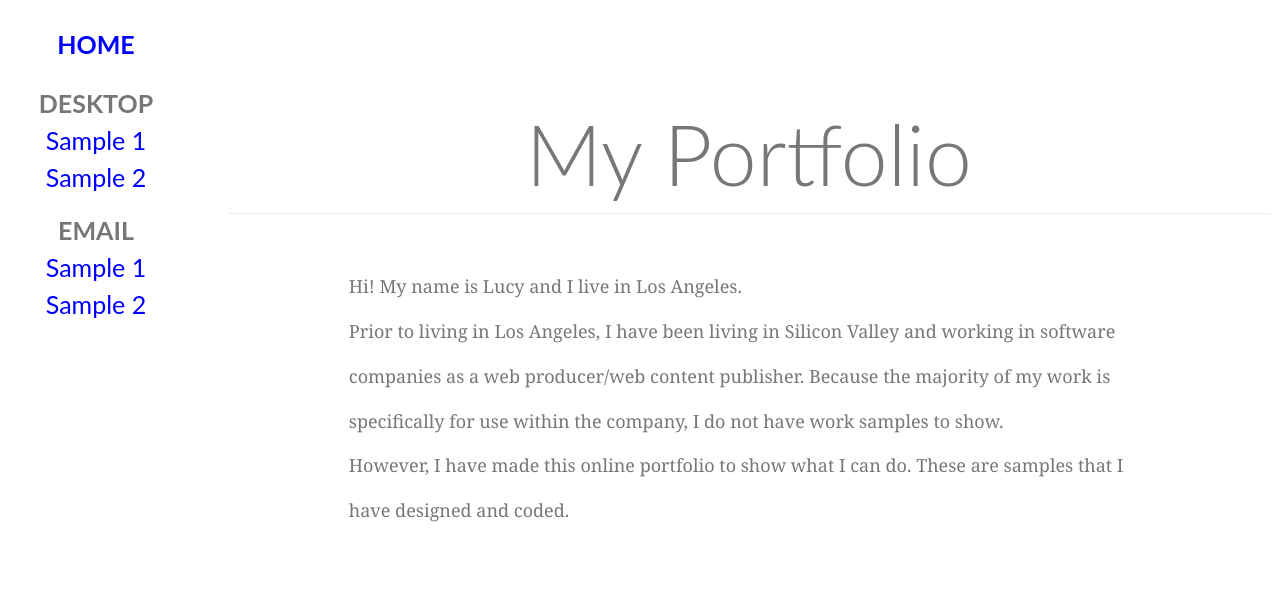
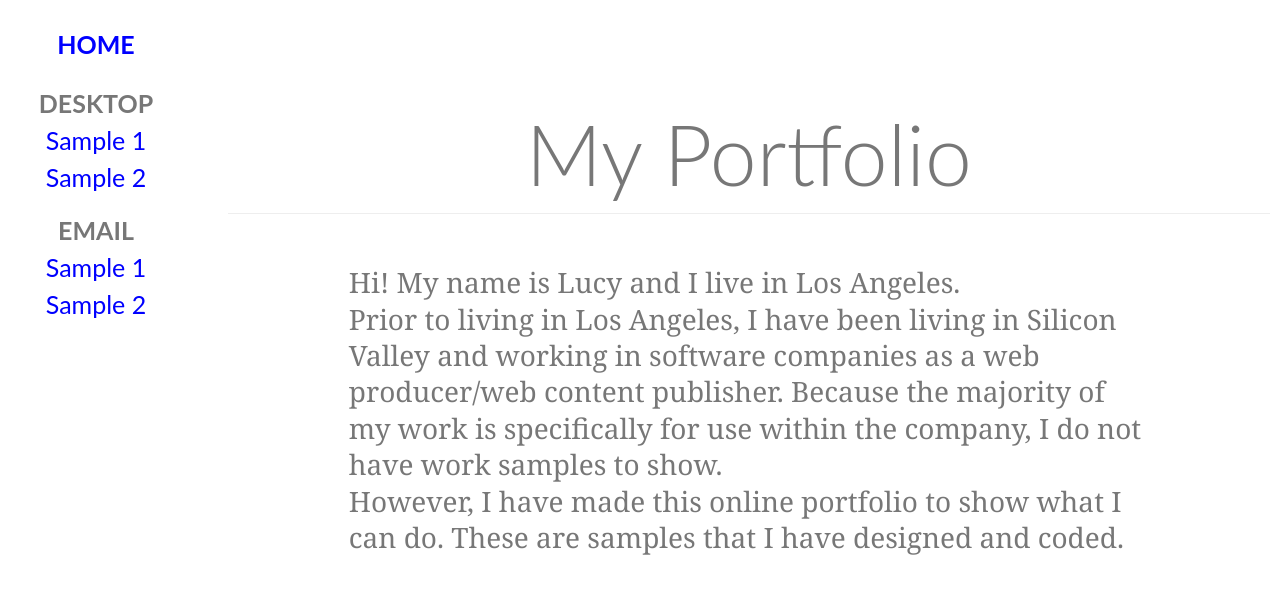
Before and after one commit to nuumu/nuumu.github.io, a Jekyll site: the page built from index.html, in a window 1280 px wide. Shown: the top 594 px of the page. Built offline with Jekyll 4.4.1, drawn with Linux system fonts in a browser that asks for light colours.

Commit message:
Update main.css

```diff
--- a/css/main.css
+++ b/css/main.css
@@ -22,12 +22,11 @@ body, * {
     padding: 0 2em;
     max-width: 800px;
     margin-top: 50px;
-    line-height: 1.6em;
+    line-height: 1.3em;
 }
 
 .serif {
     font-family: "Georgia", "Cambria", serif;
-    font-size: 18px;
 }
 
 .sidenav {
```
